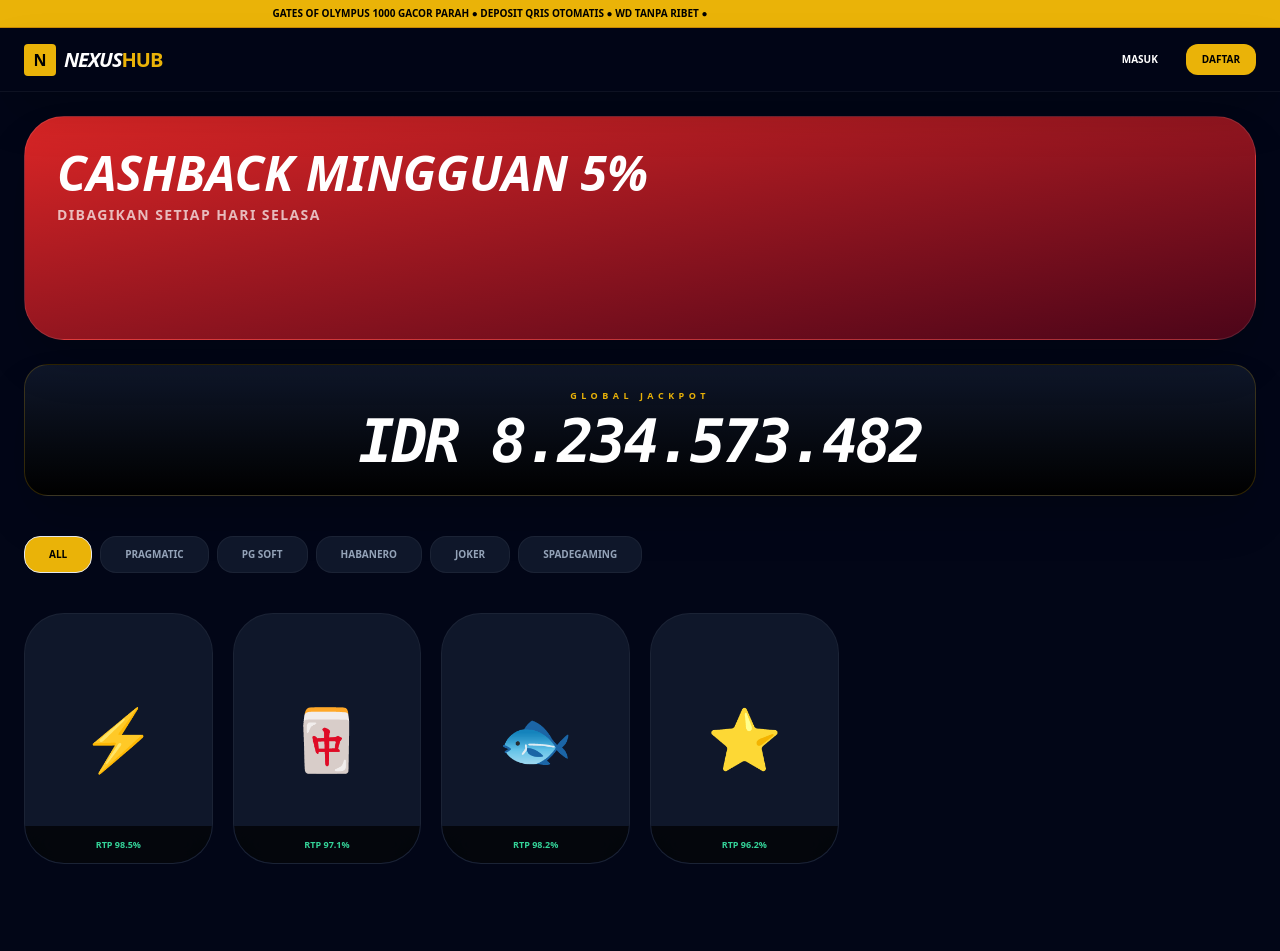
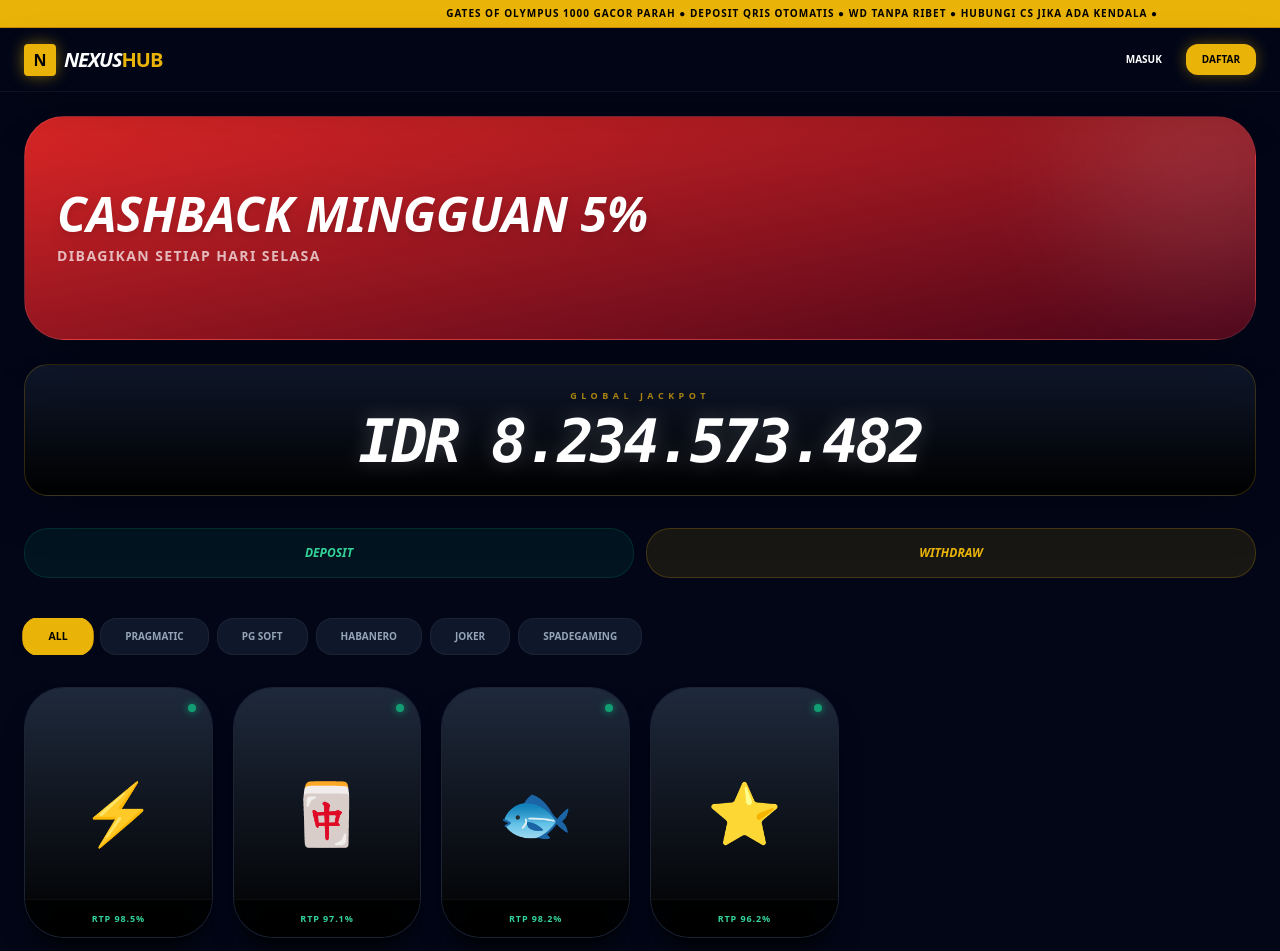
Before and after one commit to topanismail999/testgameprovider, a React (Vite) app: page / in a window 1280 px wide. Shown: the top 951 px of the page. Built offline with nearby package versions, Linux system fonts and the light colour scheme; no server answers.

Commit message:
Update App.tsx

```diff
--- a/App.tsx
+++ b/App.tsx
@@ -21,9 +21,8 @@ export default function App() {
   const [activeTab, setActiveTab] = useState("ALL");
   const [selectedGameUrl, setSelectedGameUrl] = useState<string | null>(null);
   const [isLoading, setIsLoading] = useState(false);
-  const [formData, setFormData] = useState({ username: '', password: '' });
+  const [formData, setFormData] = useState({ username: '', password: '', amount: '' });
 
-  // Sinkronisasi User & Real-time Balance dari Supabase
   useEffect(() => {
     const checkSession = async () => {
       const saved = localStorage.getItem('nexus_session');
@@ -37,9 +36,8 @@ export default function App() {
     const pTimer = setInterval(() => setCurrentPromo(p => (p + 1) % PROMOS.length), 5000);
     const jTimer = setInterval(() => setJackpot(prev => prev + Math.floor(Math.random() * 5000)), 2000);
 
-    // Listen to real-time changes
     const channel = supabase.channel('realtime-players').on('postgres_changes', { event: 'UPDATE', schema: 'public', table: 'players' }, (payload: any) => {
-      if (user && payload.new.username === user.username) setUser(payload.new as any);
+      if (user && payload.new.username === user.username) setUser(payload.new);
     }).subscribe();
 
     return () => { clearInterval(pTimer); clearInterval(jTimer); supabase.removeChannel(channel); };
@@ -49,120 +47,160 @@ export default function App() {
     setIsLoading(true);
     if (type === 'REGISTER') {
       const { error } = await supabase.from('players').insert([{ username: formData.username, password: formData.password, balance: 0 }]);
-      if (error) alert("Gagal Daftar: " + error.message);
-      else alert("Berhasil! Silakan Login.");
+      if (error) alert("Gagal Daftar!"); else alert("Berhasil! Silakan Login.");
     } else {
       const { data } = await supabase.from('players').select('*').eq('username', formData.username).eq('password', formData.password).single();
-      if (data) {
-        setUser(data);
-        localStorage.setItem('nexus_session', data.username);
-        setActiveView('HOME');
-      } else alert("Username/Password Salah");
+      if (data) { setUser(data); localStorage.setItem('nexus_session', data.username); setActiveView('HOME'); } else alert("Login Gagal!");
     }
     setIsLoading(false);
+  };
+
+  const handleTransaction = () => {
+    alert("Permintaan " + activeView + " Sebesar IDR " + Number(formData.amount).toLocaleString() + " Telah Dikirim! Menunggu Konfirmasi Admin.");
+    setActiveView('HOME');
   };
 
   const filteredGames = activeTab === "ALL" ? GAMES : GAMES.filter(g => g.provider === activeTab);
 
   return (
-    <div className="min-h-screen bg-[#020617] text-slate-200 font-sans pb-32 overflow-x-hidden">
+    <div className="min-h-screen bg-[#020617] text-slate-200 font-sans pb-32 overflow-x-hidden selection:bg-yellow-500">
       {/* RUNNING TEXT */}
-      <div className="bg-yellow-500 text-black py-1.5 overflow-hidden whitespace-nowrap border-b border-yellow-600 text-[10px] font-black uppercase">
-        <div className="animate-marquee inline-block">GATES OF OLYMPUS 1000 GACOR PARAH ● DEPOSIT QRIS OTOMATIS ● WD TANPA RIBET ●</div>
+      <div className="bg-yellow-500 text-black py-1.5 overflow-hidden whitespace-nowrap border-b border-yellow-600 text-[10px] font-black uppercase tracking-widest">
+        <div className="animate-marquee inline-block">GATES OF OLYMPUS 1000 GACOR PARAH ● DEPOSIT QRIS OTOMATIS ● WD TANPA RIBET ● HUBUNGI CS JIKA ADA KENDALA ●</div>
       </div>
 
       {/* NAVBAR */}
       <nav className="sticky top-0 z-40 bg-[#020617]/95 backdrop-blur-xl border-b border-white/5 px-6 h-16 flex justify-between items-center shadow-2xl">
         <div className="flex items-center gap-2 cursor-pointer" onClick={() => setActiveView('HOME')}>
-          <div className="w-8 h-8 bg-yellow-500 rounded flex items-center justify-center font-black text-black">N</div>
+          <div className="w-8 h-8 bg-yellow-500 rounded flex items-center justify-center font-black text-black shadow-[0_0_15px_rgba(234,179,8,0.5)]">N</div>
           <h1 className="font-black text-white italic uppercase tracking-tighter text-xl">NEXUS<span className="text-yellow-500 not-italic">HUB</span></h1>
         </div>
         <div className="flex items-center gap-3">
           {user ? (
             <div className="flex items-center gap-3">
-               <div className="bg-slate-900/80 px-4 py-2 rounded-2xl border border-white/10 hidden md:block text-center">
+              <div className="bg-slate-900/80 px-4 py-2 rounded-2xl border border-white/10 hidden md:block text-center shadow-inner">
                 <p className="text-[8px] text-slate-500 font-black uppercase">ID: {user.username}</p>
-                <p className="text-sm font-black text-emerald-400 font-mono italic">IDR {user.balance.toLocaleString()}</p>
+                <p className="text-sm font-black text-emerald-400 font-mono italic tracking-tighter">IDR {user.balance.toLocaleString('id-ID')}</p>
               </div>
-              <button onClick={() => { localStorage.removeItem('nexus_session'); setUser(null); }} className="bg-red-600/10 text-red-500 border border-red-600/20 px-4 py-2 rounded-xl text-[10px] font-black uppercase">Logout</button>
+              <button onClick={() => { localStorage.removeItem('nexus_session'); setUser(null); }} className="bg-red-600/10 text-red-500 border border-red-600/20 px-4 py-2 rounded-xl text-[10px] font-black uppercase hover:bg-red-600 hover:text-white transition-all">Logout</button>
             </div>
           ) : (
-            <>
+            <div className="flex gap-2">
               <button onClick={() => setActiveView('LOGIN')} className="text-white px-4 py-2 rounded-xl text-[10px] font-black uppercase">Masuk</button>
-              <button onClick={() => setActiveView('REGISTER')} className="bg-yellow-500 text-black px-4 py-2 rounded-xl text-[10px] font-black uppercase">Daftar</button>
-            </>
+              <button onClick={() => setActiveView('REGISTER')} className="bg-yellow-500 text-black px-4 py-2 rounded-xl text-[10px] font-black uppercase shadow-[0_0_15px_rgba(234,179,8,0.4)]">Daftar</button>
+            </div>
           )}
         </div>
       </nav>
 
-      {/* TAMPILAN LOGIN/REGISTER */}
-      {(activeView === 'LOGIN' || activeView === 'REGISTER') && (
+      {/* VIEW CONTROLLER */}
+      {activeView === 'LOGIN' || activeView === 'REGISTER' ? (
         <div className="max-w-md mx-auto px-6 mt-12 animate-in fade-in zoom-in duration-300">
-           <div className="bg-slate-900 p-8 rounded-[2.5rem] border border-white/10 shadow-2xl">
-              <h2 className="text-2xl font-black text-white italic uppercase mb-6 text-center">{activeView}</h2>
+           <div className="bg-slate-900 p-8 rounded-[2.5rem] border border-white/10 shadow-2xl text-center">
+              <h2 className="text-2xl font-black text-white italic uppercase mb-6 tracking-tighter">{activeView} AKUN</h2>
               <div className="space-y-4">
-                 <input type="text" placeholder="Username" className="w-full bg-black border border-white/10 p-4 rounded-2xl outline-none focus:border-yellow-500" onChange={(e) => setFormData({...formData, username: e.target.value})} />
-                 <input type="password" placeholder="Password" className="w-full bg-black border border-white/10 p-4 rounded-2xl outline-none focus:border-yellow-500" onChange={(e) => setFormData({...formData, password: e.target.value})} />
-                 <button onClick={() => handleAuth(activeView)} className="w-full bg-yellow-500 text-black py-4 rounded-2xl font-black uppercase tracking-widest mt-4">Kirim</button>
-                 <button onClick={() => setActiveView('HOME')} className="text-[10px] text-slate-500 uppercase font-black block w-full text-center mt-4">Kembali</button>
+                 <input type="text" placeholder="Username" onChange={(e) => setFormData({...formData, username: e.target.value})} className="w-full bg-black border border-white/10 p-4 rounded-2xl outline-none focus:border-yellow-500 transition-all text-center" />
+                 <input type="password" placeholder="Password" onChange={(e) => setFormData({...formData, password: e.target.value})} className="w-full bg-black border border-white/10 p-4 rounded-2xl outline-none focus:border-yellow-500 transition-all text-center" />
+                 <button onClick={() => handleAuth(activeView)} className="w-full bg-yellow-500 text-black py-4 rounded-2xl font-black uppercase tracking-widest mt-4 active:scale-95 transition-transform shadow-lg">Konfirmasi</button>
+                 <button onClick={() => setActiveView('HOME')} className="text-[10px] text-slate-500 uppercase font-black block w-full mt-4">Kembali ke Beranda</button>
               </div>
            </div>
         </div>
-      )}
-
-      {/* BERANDA UTAMA */}
-      {activeView === 'HOME' && (
+      ) : activeView === 'DEPOSIT' || activeView === 'WITHDRAW' ? (
+        <div className="max-w-md mx-auto px-6 mt-8 animate-in slide-in-from-bottom-10 duration-500">
+           <div className="bg-slate-900 border border-white/10 rounded-[2.5rem] p-8 shadow-2xl text-center">
+              <h2 className="text-2xl font-black text-white italic uppercase mb-2 tracking-tighter">{activeView} SALDO</h2>
+              <p className="text-[10px] font-bold text-slate-500 uppercase mb-8 italic">ID: {user?.username}</p>
+              <div className="space-y-6">
+                 <div className="bg-black/50 p-6 rounded-3xl border border-white/5 shadow-inner">
+                    <p className="text-[10px] text-slate-500 font-black uppercase mb-2">Masukkan Nominal</p>
+                    <input type="number" placeholder="Min. 25.000" onChange={(e) => setFormData({...formData, amount: e.target.value})} className="w-full bg-transparent text-center text-3xl font-black text-yellow-500 outline-none" />
+                 </div>
+                 <button onClick={handleTransaction} className="w-full bg-emerald-600 text-white py-5 rounded-3xl font-black uppercase tracking-[0.2em] shadow-xl">Kirim Permintaan</button>
+                 <button onClick={() => setActiveView('HOME')} className="text-[10px] text-slate-500 font-black uppercase">Batal & Kembali</button>
+              </div>
+           </div>
+        </div>
+      ) : (
         <>
+          {/* BANNER PROMO */}
           <div className="max-w-7xl mx-auto px-6 mt-6">
             <div className={`w-full h-44 md:h-56 rounded-[2.5rem] p-8 relative overflow-hidden bg-gradient-to-br ${PROMOS[currentPromo].color} transition-all duration-1000 shadow-2xl border border-white/10`}>
-              <h2 className="text-3xl md:text-5xl font-black text-white italic uppercase leading-none">{PROMOS[currentPromo].title}</h2>
+              <div className="relative z-10 h-full flex flex-col justify-center">
+                <h2 className="text-3xl md:text-5xl font-black text-white italic uppercase leading-none drop-shadow-lg">{PROMOS[currentPromo].title}</h2>
                 <p className="text-sm text-white/70 mt-2 font-bold uppercase tracking-widest">{PROMOS[currentPromo].sub}</p>
               </div>
-            <div className="bg-gradient-to-b from-slate-900 to-black rounded-3xl p-6 border border-yellow-500/20 text-center shadow-2xl mt-6">
-              <p className="text-yellow-500 font-black text-[9px] uppercase tracking-[0.5em] mb-2">Global Jackpot</p>
-              <h2 className="text-4xl md:text-6xl font-black text-white font-mono tracking-tighter italic">IDR {jackpot.toLocaleString('id-ID')}</h2>
+              <div className="absolute top-0 right-0 w-64 h-64 bg-white/10 rounded-full -mr-20 -mt-20 blur-3xl"></div>
             </div>
           </div>
 
-          {/* GRID GAMES */}
-          <div className="max-w-7xl mx-auto px-6 mt-10">
-            <div className="flex gap-2 overflow-x-auto no-scrollbar pb-4">
+          {/* JACKPOT DISPLAY */}
+          <div className="max-w-7xl mx-auto px-6 mt-6">
+            <div className="bg-gradient-to-b from-slate-900 to-black rounded-3xl p-6 border border-yellow-500/20 text-center shadow-2xl">
+              <p className="text-yellow-500 font-black text-[9px] uppercase tracking-[0.5em] mb-2 opacity-70">Global Jackpot</p>
+              <h2 className="text-4xl md:text-6xl font-black text-white font-mono tracking-tighter italic drop-shadow-[0_0_10px_rgba(255,255,255,0.2)]">IDR {jackpot.toLocaleString('id-ID')}</h2>
+            </div>
+          </div>
+
+          {/* QUICK BUTTONS */}
+          <div className="max-w-7xl mx-auto px-6 mt-8 flex gap-3">
+             <button onClick={() => user ? setActiveView('DEPOSIT') : setActiveView('LOGIN')} className="flex-1 bg-emerald-600/10 border border-emerald-600/20 p-4 rounded-3xl text-center group hover:bg-emerald-600/20 transition-all">
+                <p className="text-xs font-black text-emerald-400 uppercase italic group-hover:scale-110 transition-transform">Deposit</p>
+             </button>
+             <button onClick={() => user ? setActiveView('WITHDRAW') : setActiveView('LOGIN')} className="flex-1 bg-yellow-500/10 border border-yellow-500/20 p-4 rounded-3xl text-center group hover:bg-yellow-500/20 transition-all">
+                <p className="text-xs font-black text-yellow-500 uppercase italic group-hover:scale-110 transition-transform">Withdraw</p>
+             </button>
+          </div>
+
+          {/* PROVIDER FILTER */}
+          <div className="max-w-7xl mx-auto px-6 mt-10 overflow-x-auto no-scrollbar flex gap-2">
             {PROVIDERS.map(p => (
-                <button key={p} onClick={() => setActiveTab(p)} className={`px-6 py-2.5 rounded-2xl text-[10px] font-black uppercase border ${activeTab === p ? 'bg-yellow-500 text-black' : 'bg-slate-900 text-slate-400 border-white/5'}`}>{p}</button>
+              <button key={p} onClick={() => setActiveTab(p)} className={`px-6 py-2.5 rounded-2xl text-[10px] font-black uppercase whitespace-nowrap transition-all border ${activeTab === p ? 'bg-yellow-500 text-black border-yellow-500 shadow-lg scale-105' : 'bg-slate-900 text-slate-400 border-white/5'}`}>{p}</button>
             ))}
           </div>
-            <div className="grid grid-cols-2 md:grid-cols-4 lg:grid-cols-6 gap-5 mt-6">
+
+          {/* GAMES GRID */}
+          <div className="max-w-7xl mx-auto px-6 mt-8 grid grid-cols-2 md:grid-cols-4 lg:grid-cols-6 gap-5">
             {filteredGames.map((game) => (
               <div key={game.id} onClick={() => { setIsLoading(true); setTimeout(() => { setSelectedGameUrl(game.demoUrl); setIsLoading(false); }, 1000); }} className="group cursor-pointer">
-                  <div className="relative aspect-[3/4] rounded-[2.5rem] bg-slate-900 border border-white/5 overflow-hidden group-hover:border-yellow-500/50 transition-all duration-500">
-                    <div className="w-full h-full flex items-center justify-center text-6xl group-hover:scale-110 transition-transform">{game.image}</div>
-                    <div className="absolute bottom-0 w-full p-3 bg-black/70 backdrop-blur-md text-center"><p className="text-[9px] font-black text-emerald-400 uppercase">RTP {game.rtp}%</p></div>
+                <div className="relative aspect-[3/4] rounded-[2.5rem] bg-slate-900 border border-white/5 overflow-hidden transition-all duration-500 group-hover:border-yellow-500/50 group-hover:-translate-y-2 shadow-xl shadow-black/50">
+                  <div className="w-full h-full flex items-center justify-center text-6xl bg-gradient-to-b from-slate-800 to-black group-hover:scale-110 transition-transform duration-700">{game.image}</div>
+                  <div className="absolute bottom-0 left-0 w-full p-3 bg-black/70 backdrop-blur-md border-t border-white/5">
+                    <p className="text-[9px] font-black text-emerald-400 text-center uppercase tracking-widest">RTP {game.rtp}%</p>
                   </div>
+                  <div className="absolute top-4 right-4 w-2 h-2 bg-emerald-500 rounded-full animate-pulse shadow-[0_0_8px_#10b981]"></div>
+                </div>
+                <h4 className="mt-3 text-[10px] font-black text-center text-slate-400 uppercase truncate px-2">{game.name}</h4>
               </div>
             ))}
-            </div>
           </div>
         </>
       )}
 
-      {/* GAME IFRAME */}
+      {/* GAME OVERLAY */}
       {selectedGameUrl && (
         <div className="fixed inset-0 z-[100] bg-black flex flex-col">
           <div className="h-12 bg-slate-950 flex justify-between items-center px-6 border-b border-white/10">
-            <p className="text-[10px] font-black text-yellow-500 uppercase italic">Live Game Session</p>
-            <button onClick={() => setSelectedGameUrl(null)} className="bg-red-600 text-white px-4 py-1 rounded text-[10px] font-black uppercase">Close</button>
+            <p className="text-[10px] font-black text-yellow-500 uppercase italic">Nexus Slot Engine - {user ? 'REAL MODE' : 'DEMO MODE'}</p>
+            <button onClick={() => setSelectedGameUrl(null)} className="bg-red-600 text-white px-4 py-1 rounded text-[10px] font-black uppercase shadow-lg">Close Game</button>
           </div>
-          <iframe src={selectedGameUrl} className="flex-1 w-full border-none" allowFullScreen />
+          <iframe src={selectedGameUrl} className="flex-1 w-full border-none" allowFullScreen title="Slot Game" />
         </div>
       )}
 
+      {/* LOADING OVERLAY */}
       {isLoading && (
-        <div className="fixed inset-0 z-[110] bg-black/90 flex flex-col items-center justify-center">
-          <div className="w-10 h-10 border-4 border-yellow-500 border-t-transparent rounded-full animate-spin mb-4"></div>
-          <p className="text-[9px] font-black text-yellow-500 uppercase tracking-widest animate-pulse">Memproses...</p>
+        <div className="fixed inset-0 z-[110] bg-black/90 backdrop-blur-md flex flex-col items-center justify-center">
+          <div className="w-10 h-10 border-4 border-yellow-500 border-t-transparent rounded-full animate-spin mb-4 shadow-[0_0_15px_rgba(234,179,8,0.5)]"></div>
+          <p className="text-[9px] font-black text-yellow-500 uppercase tracking-[0.5em] animate-pulse">Menghubungkan Ke Server...</p>
         </div>
       )}
-      <style>{`@keyframes marquee { 0% { transform: translateX(100%); } 100% { transform: translateX(-100%); } } .animate-marquee { animation: marquee 30s linear infinite; } .no-scrollbar::-webkit-scrollbar { display: none; }`}</style>
+
+      <style>{`
+        @keyframes marquee { 0% { transform: translateX(100%); } 100% { transform: translateX(-100%); } }
+        .animate-marquee { animation: marquee 30s linear infinite; }
+        .no-scrollbar::-webkit-scrollbar { display: none; }
+      `}</style>
     </div>
   );
 }
```
Lines whose indentation alone changed are shown as unchanged.
